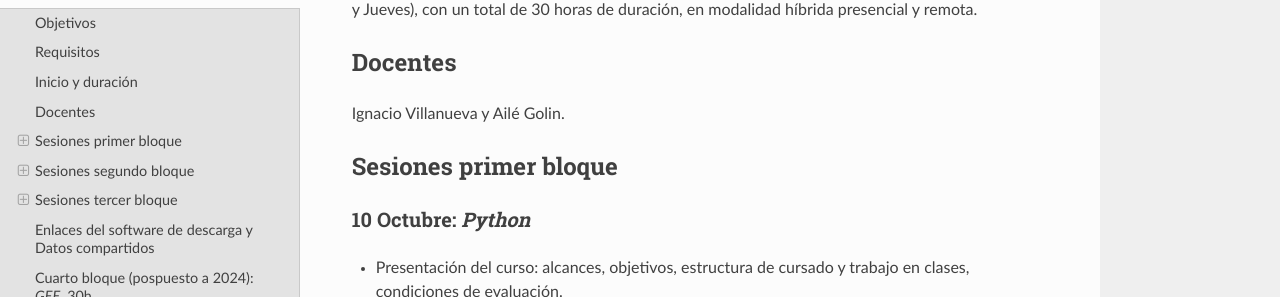
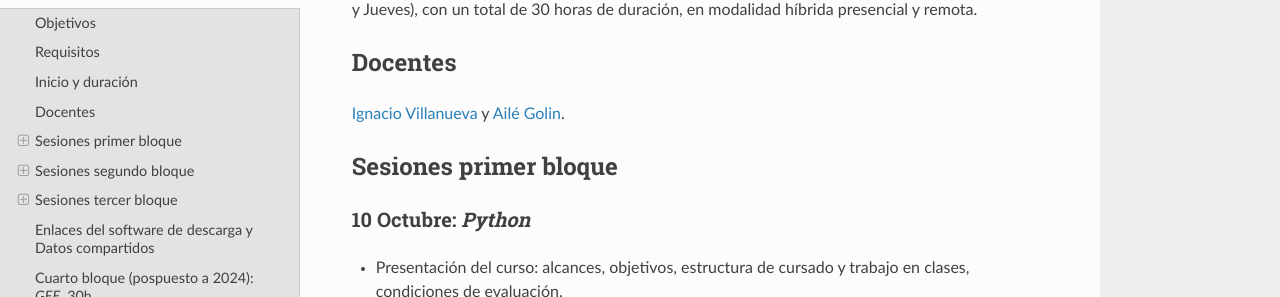
Before and after one commit to ivillamadrid/HidrologiaXXI, a Sphinx documentation site: the page built from docs/source/audiencia.rst, in a window 1280 px wide and 900 px high, scrolled down 656 px. Shown: the part 154-451 px from the top of the window. Built offline with Sphinx 7.4.7 and the Read the Docs theme 2.0.0, drawn with Linux system fonts in a browser that asks for light colours; part of the change alters nothing that is shown.

```diff
--- a/docs/source/audiencia.rst
+++ b/docs/source/audiencia.rst
@@ -30,7 +30,7 @@ Comienza el 10 de Octubre de 2023, se imparte en sesiones de tres horas, dos por
 
 Docentes
 ---------
-Ignacio Villanueva y Ailé Golin.
+`Ignacio Villanueva <ivillanueva@ihlla.org.ar>`_ y `Ailé Golin <agolin@ihlla.org.ar>`_.
 
 Sesiones primer bloque
 ----------------------
```
